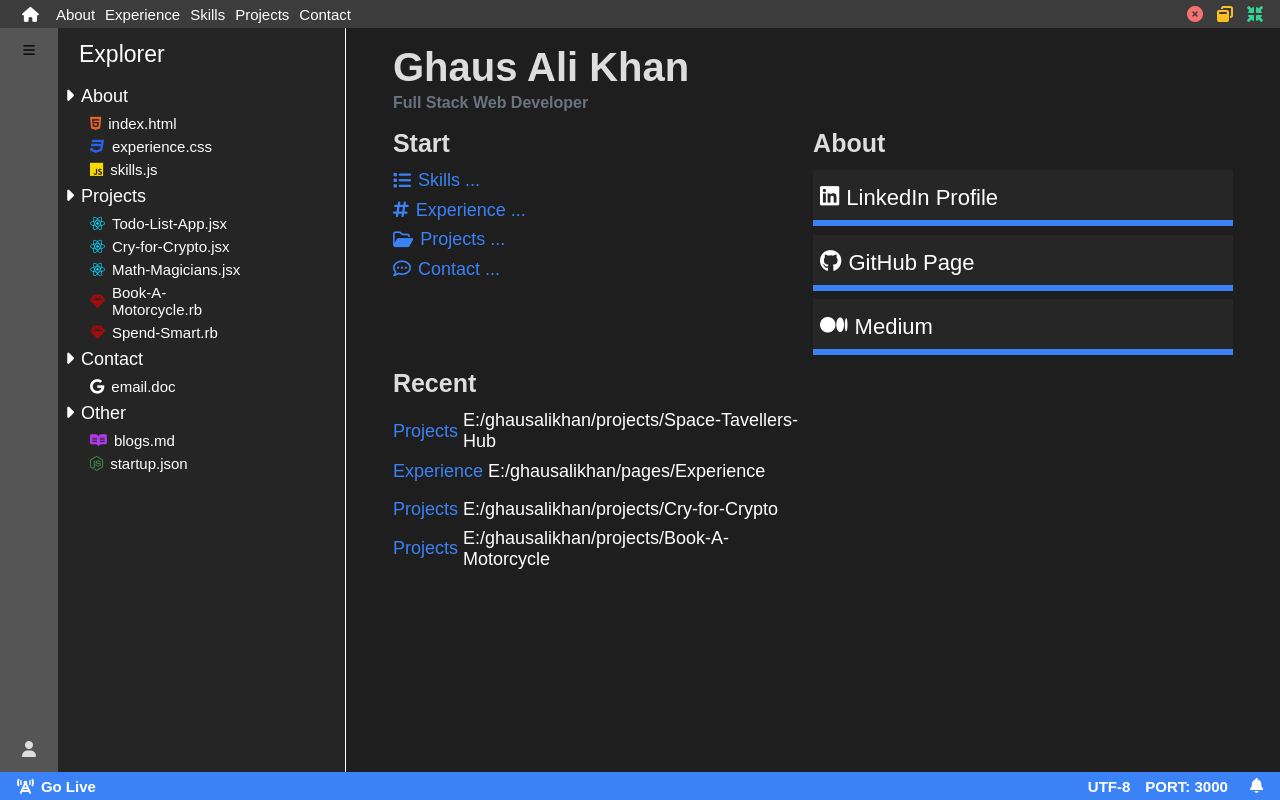
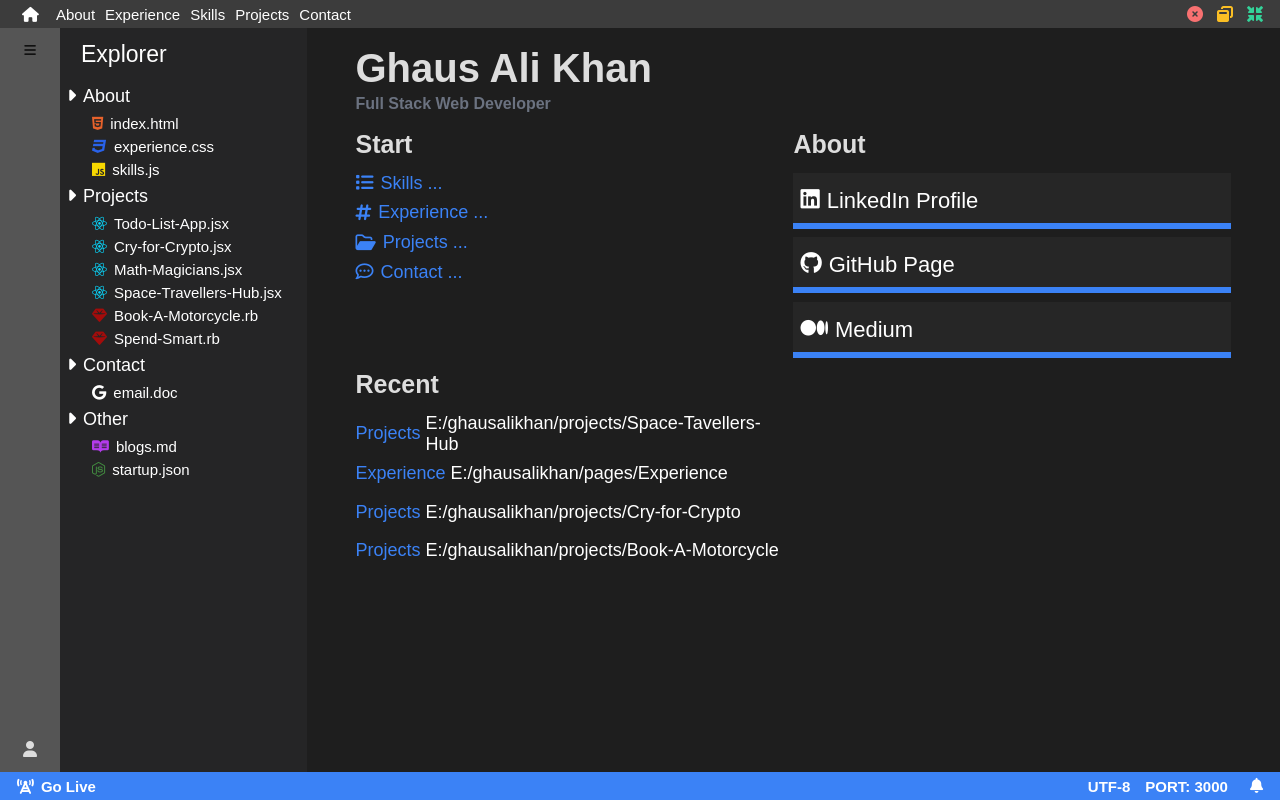
Before and after one commit to GhausAliKhan/vs-code-portfolio, a React (Create React App) app: page / in a window 1280 px wide. Built offline with nearby package versions, Linux system fonts and the light colour scheme.

Commit message:
Update Sidebar & Topbar

```diff
--- a/src/components/sidebar/Sidebar.jsx
+++ b/src/components/sidebar/Sidebar.jsx
@@ -86,6 +86,10 @@ function Sidebar() {
                     <a href="/math-magicians">Math-Magicians.jsx</a>
                   </li>
                   <li>
+                    <i className="fa-brands fa-react" />
+                    <a href="/space-travellers-hub">Space-Travellers-Hub.jsx</a>
+                  </li>
+                  <li>
                     <i className="fa-solid fa-gem" />
                     <a href="/book-a-motorcycle">Book-A-Motorcycle.rb</a>
                   </li>
--- a/src/components/sidebar/sidebar.css
+++ b/src/components/sidebar/sidebar.css
@@ -10,7 +10,8 @@
   flex-direction: column;
   align-items: center;
   justify-content: space-between;
-  padding: 15px;
+  padding: 15px 0;
+  width: 60px;
 }
 
 .left-tab i {
@@ -24,9 +25,7 @@
 }
 
 .right-tab {
-  width: 83%;
   background-color: #252526;
-  padding-right: 65px;
 }
 
 .caret {
--- a/src/components/topbar/Topbar.jsx
+++ b/src/components/topbar/Topbar.jsx
@@ -11,7 +11,7 @@ function Topbar() {
             </a>
           </li>
           <li>
-            <a href="/about">About</a>
+            <a href="/">About</a>
           </li>
           <li>
             <a href="/experience">Experience</a>
```
